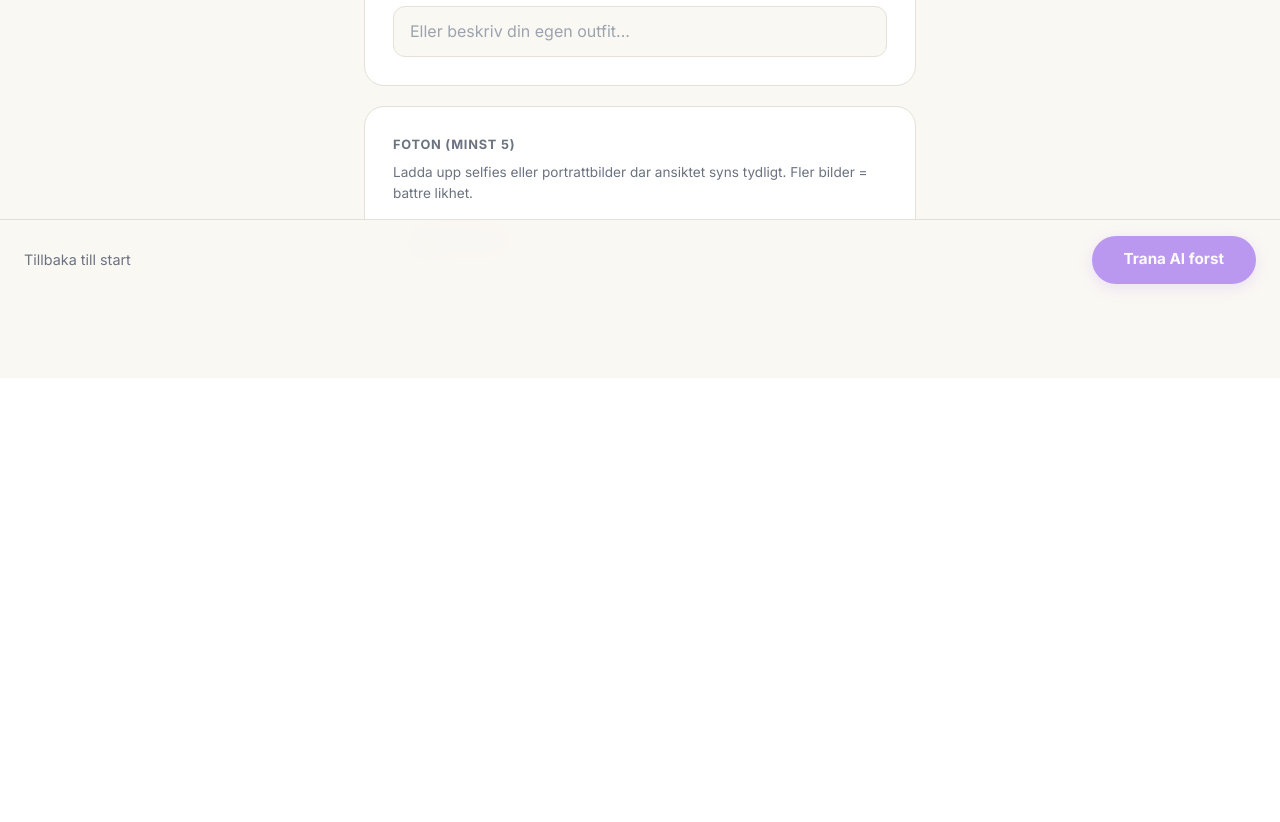
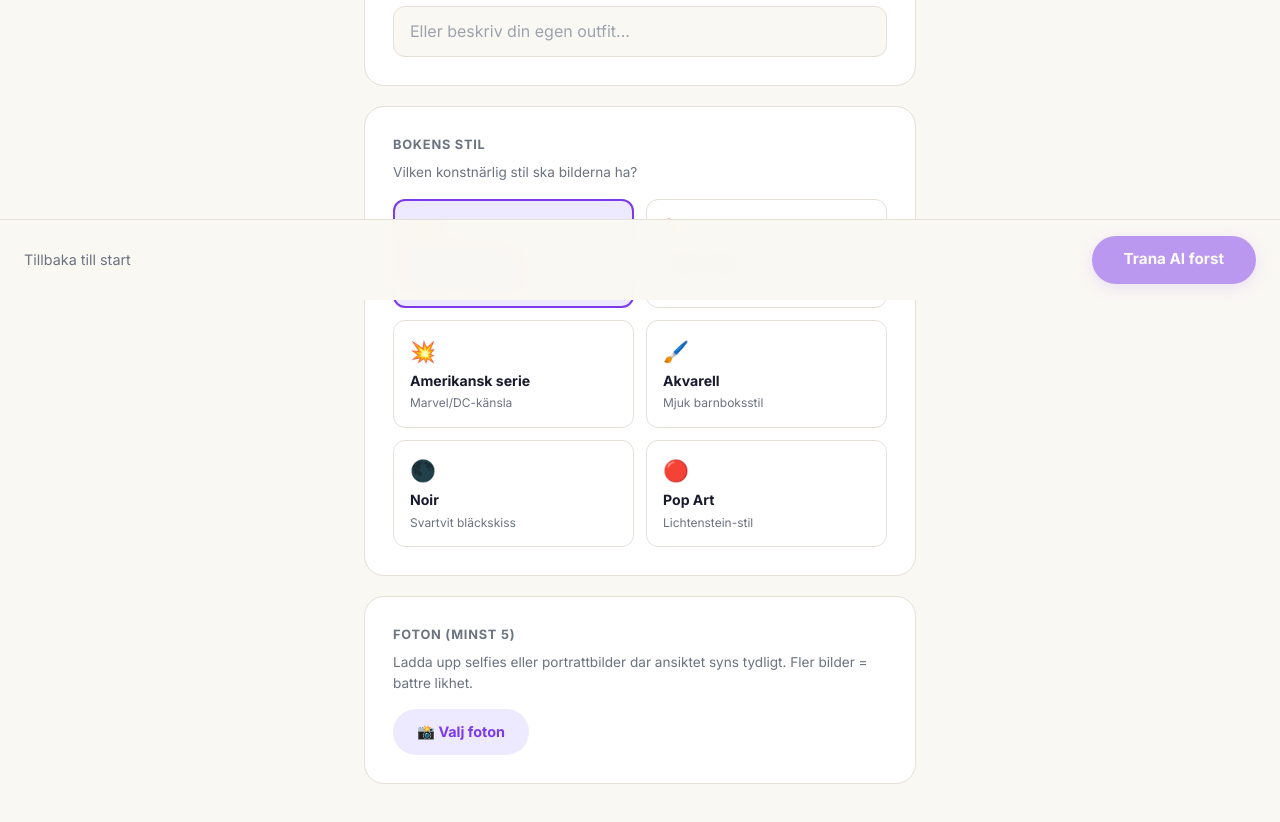
Before and after one commit to simonastonolsson/magical-storybook-v2, a Next.js app: page /skapa in a window 1280 px wide. Shown: the part 500-1322 px from the top of the page. Before the commit the page ends 878 px from the top, so only its background shows below. Built offline with nearby package versions, Linux system fonts and the light colour scheme.

Commit message:
Update page.tsx

```diff
--- a/app/skapa/page.tsx
+++ b/app/skapa/page.tsx
@@ -21,6 +21,7 @@ export default function Page() {
   const [charTrigger, setCharacterTrigger] = useState('TOK');
   const [charOutfit, setCharOutfit] = useState('');
   const [customOutfit, setCustomOutfit] = useState('');
+  const [bookStyle, setBookStyle] = useState('digital_painting');
 
   const fileInputRef = useRef<HTMLInputElement>(null);
 
@@ -267,6 +268,7 @@ export default function Page() {
           charDesc,
           charName,
           charOutfit: customOutfit || charOutfit,
+          bookStyle,
           referenceImageUrl,
           extraLoraId: (useCustomCompanionAI && companionModelId) ? companionModelId : null,
           extraLoraScale: 0.8
@@ -436,6 +438,38 @@ export default function Page() {
               </div>
 
               <div className="wiz-card">
+                <label className="wiz-label">Bokens stil</label>
+                <p style={{fontSize:'0.85rem', color:'#6b7280', marginBottom:'1rem', lineHeight:'1.5'}}>Vilken konstnärlig stil ska bilderna ha?</p>
+                <div style={{display:'grid', gridTemplateColumns:'1fr 1fr', gap:'0.75rem'}}>
+                  {[
+                    { value: 'digital_painting', label: 'Digital Painting', desc: 'Varm och cinematic', emoji: '🎨' },
+                    { value: 'ligne_claire', label: 'Ligne Claire', desc: 'Tintin-inspirerad', emoji: '✏️' },
+                    { value: 'american_comic', label: 'Amerikansk serie', desc: 'Marvel/DC-känsla', emoji: '💥' },
+                    { value: 'watercolor', label: 'Akvarell', desc: 'Mjuk barnboksstil', emoji: '🖌️' },
+                    { value: 'noir', label: 'Noir', desc: 'Svartvit bläckskiss', emoji: '🌑' },
+                    { value: 'pop_art', label: 'Pop Art', desc: 'Lichtenstein-stil', emoji: '🔴' },
+                  ].map((s) => (
+                    <button key={s.value} onClick={() => setBookStyle(s.value)} style={{
+                      padding: '0.9rem 1rem',
+                      borderRadius: '12px',
+                      border: bookStyle === s.value ? '2px solid #7c3aed' : '1.5px solid #e5e0d8',
+                      background: bookStyle === s.value ? '#ede9fe' : 'white',
+                      cursor: 'pointer',
+                      textAlign: 'left',
+                      transition: 'all 0.15s',
+                      display: 'flex',
+                      flexDirection: 'column' as const,
+                      gap: '0.2rem'
+                    }}>
+                      <span style={{fontSize:'1.3rem'}}>{s.emoji}</span>
+                      <span style={{fontSize:'0.88rem', fontWeight:'700', color: bookStyle === s.value ? '#7c3aed' : '#1a1a2e'}}>{s.label}</span>
+                      <span style={{fontSize:'0.75rem', color:'#6b7280'}}>{s.desc}</span>
+                    </button>
+                  ))}
+                </div>
+              </div>
+
+              <div className="wiz-card">
                 <label className="wiz-label">Foton (minst 5)</label>
                 <p style={{fontSize:'0.85rem', color:'#6b7280', marginBottom:'1rem', lineHeight:'1.5'}}>Ladda upp selfies eller portrattbilder dar ansiktet syns tydligt. Fler bilder = battre likhet.</p>
                 <input type="file" multiple ref={fileInputRef} onChange={handleFileSelection} className="hidden" accept="image/*" style={{display:'none'}} />
@@ -546,6 +580,7 @@ export default function Page() {
                 <div className="wiz-summary-row"><span className="wiz-summary-key">Karaktar</span><span className="wiz-summary-val">{charName || 'Ej angett'}</span></div>
                 <div className="wiz-summary-row"><span className="wiz-summary-key">Typ</span><span className="wiz-summary-val">{charDesc}</span></div>
                 <div className="wiz-summary-row"><span className="wiz-summary-key">Outfit</span><span className="wiz-summary-val">{customOutfit || charOutfit || 'Standard'}</span></div>
+                <div className="wiz-summary-row"><span className="wiz-summary-key">Stil</span><span className="wiz-summary-val">{{digital_painting:'Digital Painting',ligne_claire:'Ligne Claire',american_comic:'Amerikansk serie',watercolor:'Akvarell',noir:'Noir',pop_art:'Pop Art'}[bookStyle]}</span></div>
                 <div className="wiz-summary-row"><span className="wiz-summary-key">Foljslagare</span><span className="wiz-summary-val">{companionType === 'none' ? 'Ingen' : (companionName || companionType)}</span></div>
                 <div className="wiz-summary-row"><span className="wiz-summary-key">Sidor</span><span className="wiz-summary-val">{pageCount} sidor</span></div>
                 <div className="wiz-summary-row"><span className="wiz-summary-key">AI-modell</span><span className="wiz-summary-val">{trainedModelId ? 'Redo' : 'Saknas'}</span></div>
```
